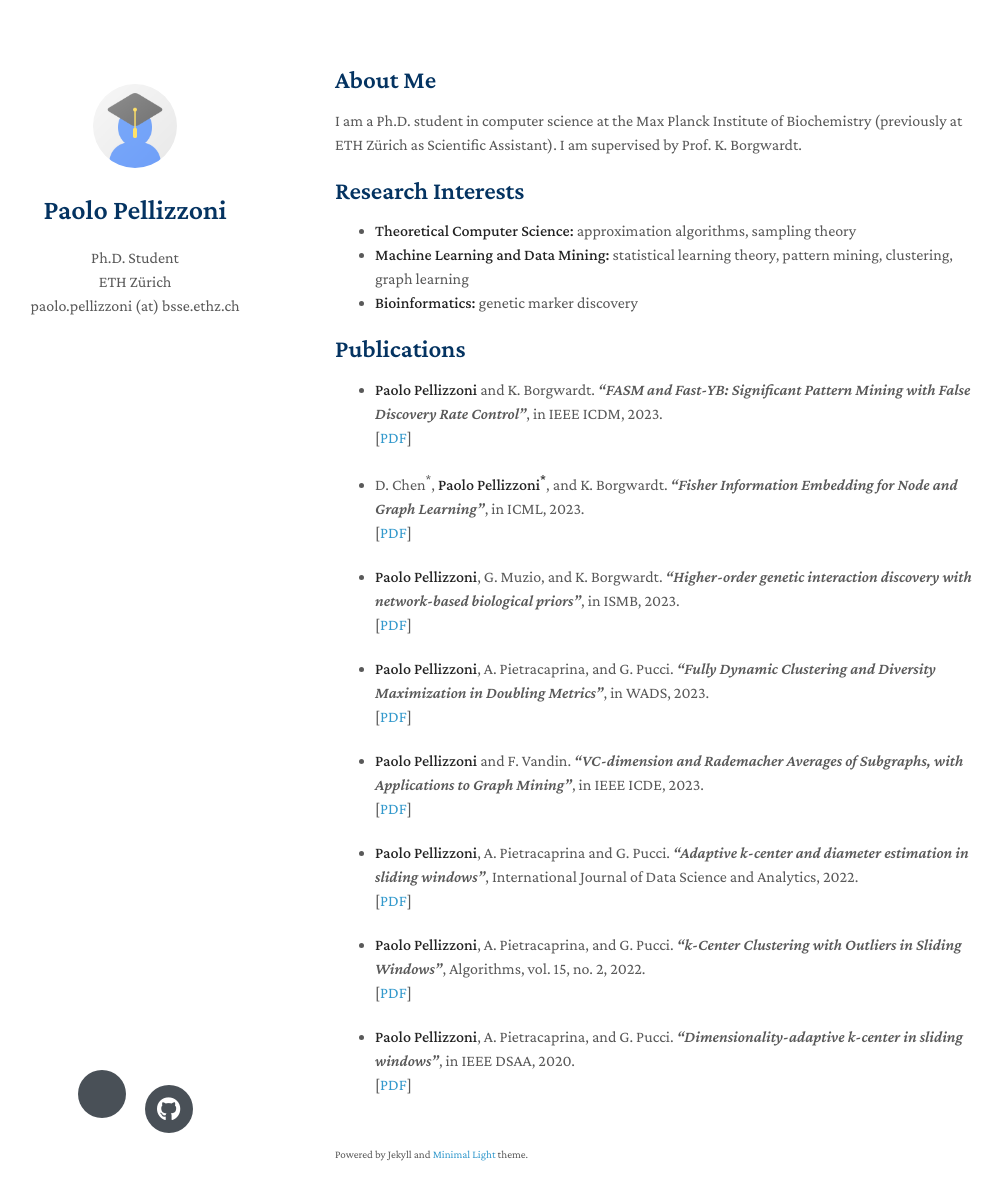
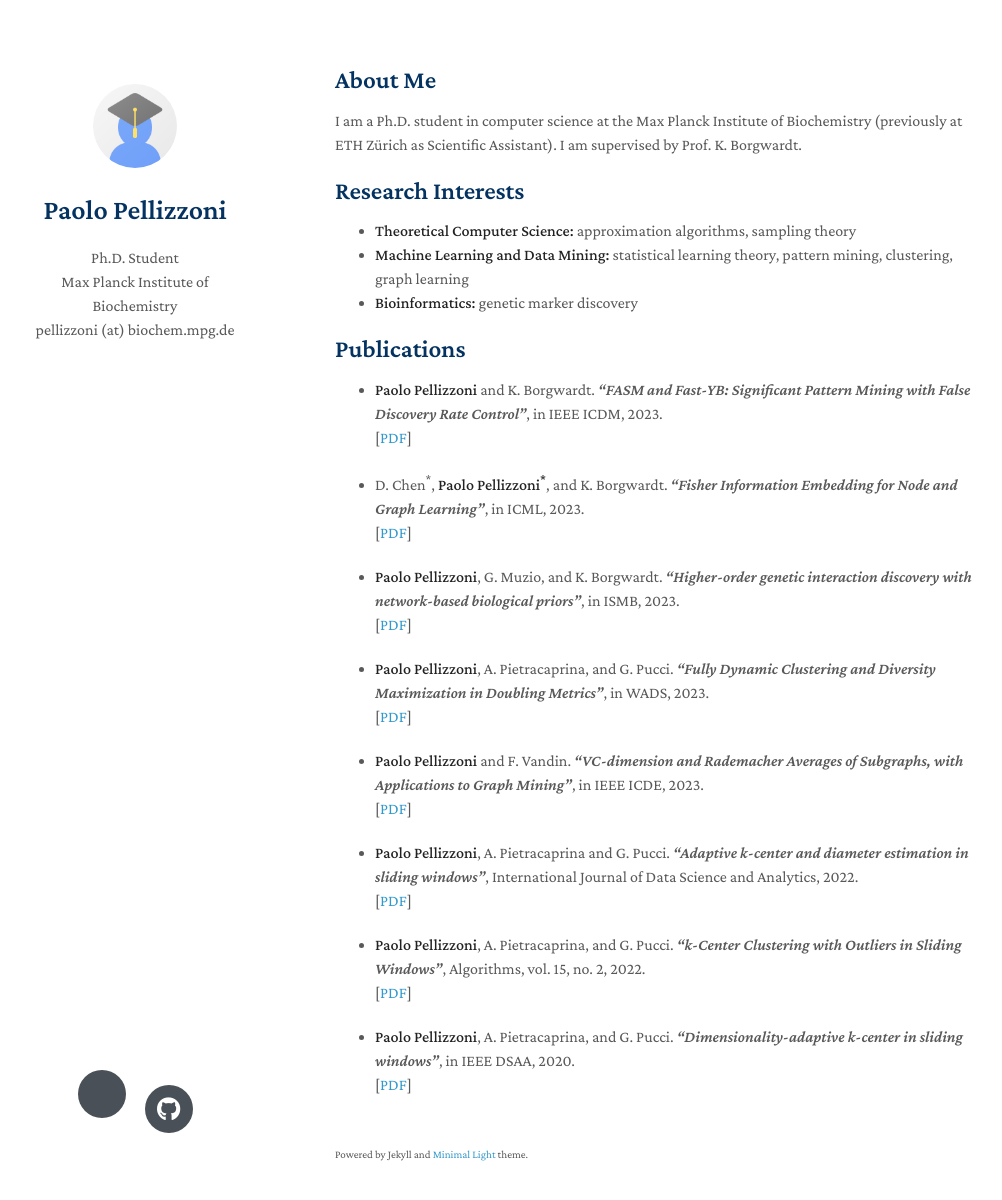
Before and after one commit to PaoloPellizzoni/paolopellizzoni.github.io, a Jekyll site: the page built from index.md, in a window 1280 px wide and 1235 px high. Shown: the top 1200 px of the window, without its empty margins (135-1137 px from the left). Built offline with Jekyll 4.4.1, drawn with Linux system fonts in a browser that asks for light colours; nearby versions of some CDN libraries; a style sheet for code colours, icons or effects is not loaded; our own code applies the rules of GitHub Pages for plain Markdown files.

Commit message:
Update _config.yml

```diff
--- a/_config.yml
+++ b/_config.yml
@@ -1,8 +1,8 @@
 # Basic Information
 title: Paolo Pellizzoni
 position: Ph.D. Student
-affiliation: ETH Zürich
-email: paolo.pellizzoni (at) bsse.ethz.ch
+affiliation: Max Planck Institute of Biochemistry
+email: pellizzoni (at) biochem.mpg.de
 
 # Search Engine Optimization (SEO)
 # The following information is used to improve the website traffic from search engines, e.g., Google.
```
